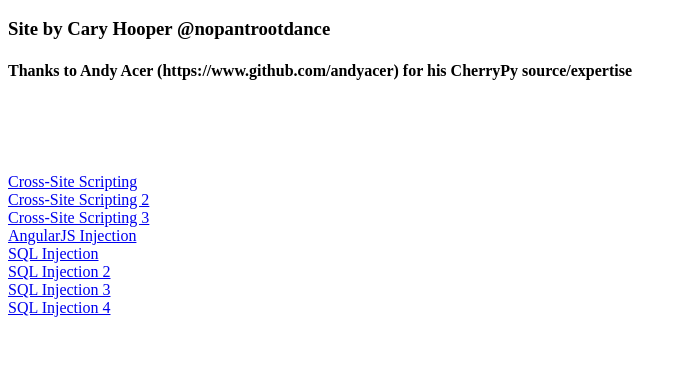
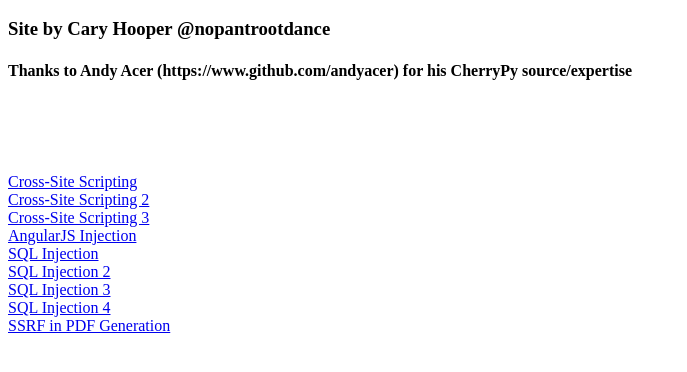
Before and after one commit to caryhooper/vulndemoserver, a plain HTML site: page wwwroot/index.html in a window 1280 px wide. Shown: the part 48-420 px from the top of the page, without its empty margins (0-687 px from the left). Drawn offline with Linux system fonts and the light colour scheme.

Commit message:
Updated index.html

```diff
--- a/wwwroot/index.html
+++ b/wwwroot/index.html
@@ -13,5 +13,6 @@
 <a href="/pwndepot2">SQL Injection 2</a><br>
 <a href="/pwndepot3">SQL Injection 3</a><br>
 <a href="/pwndepot4">SQL Injection 4</a><br>
+<a href="/pdfgen">SSRF in PDF Generation</a><br>
 </body>
 </html>
```
